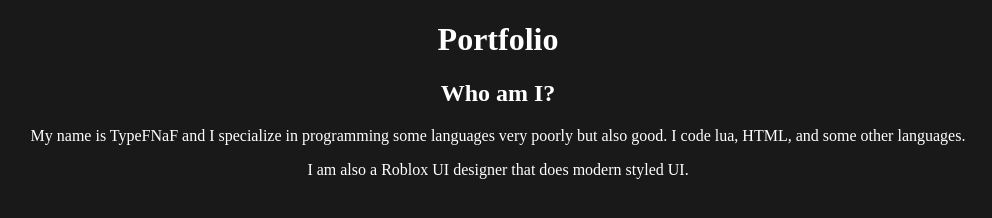
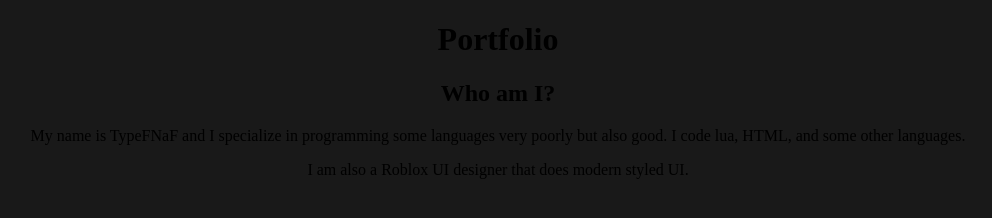
Before and after one commit to MaiSakuraGoBRR/About, a plain HTML site: page index.html in a window 1280 px wide. Shown: the whole page, without its empty margins (142-1134 px from the left). Drawn offline with Linux system fonts and the light colour scheme.

Commit message:
Changed a bit of the Style.css

```diff
--- a/index.html
+++ b/index.html
@@ -10,10 +10,10 @@
 <!-- USE &nbsp; FOR WHITESPACE -->
 <center>
 
-<h1 style="color:rgb(255,255,255);"> Portfolio </h1>
-<h2 style="color:rgb(255,255,255);"> Who am I? </h2>
-<p style="color:rgb(255,255,255);"> My name is TypeFNaF and I specialize in programming some languages very poorly but also good. I code lua, HTML, and some other languages. </p>
-<p style="color:rgb(255,255,255);"> I am also a Roblox UI designer that does modern styled UI. </p>
+<h1 style="textcol"> Portfolio </h1>
+<h2 style="textcol"> Who am I? </h2>
+<p style="textcol"> My name is TypeFNaF and I specialize in programming some languages very poorly but also good. I code lua, HTML, and some other languages. </p>
+<p style="textcol"> I am also a Roblox UI designer that does modern styled UI. </p>
 
 </center>
 
```
